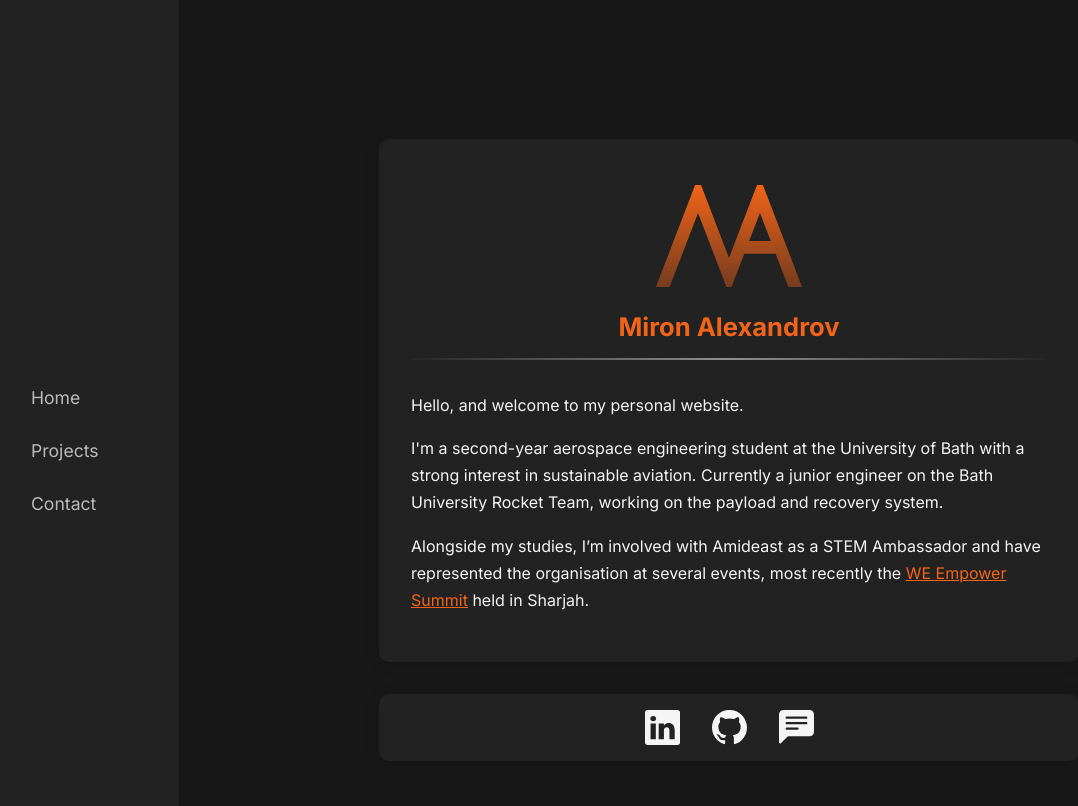
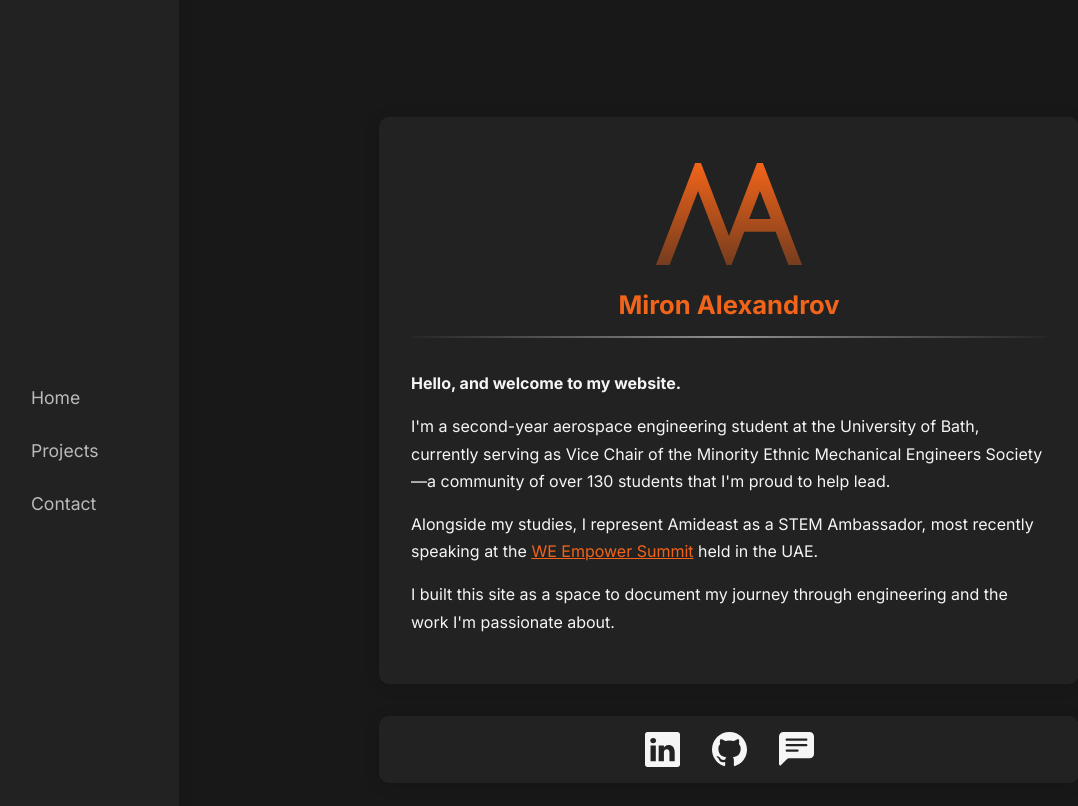
Before and after one commit to vostok1942/vostok1942.github.io, a Jekyll site: the page built from index.md, in a window 1280 px wide. Shown: the top 806 px of the page, without its empty margins (1-1079 px from the left). Built offline with Jekyll 4.4.1, drawn with Linux system fonts in a browser that asks for light colours.

Commit message:
tweak homepage text

```diff
--- a/index.md
+++ b/index.md
@@ -18,11 +18,11 @@ title: Home
 
   <hr>
   <div id="bio">
-    <p>Hello, and welcome to my personal website.</p>
-    <p>
-      I'm a second-year aerospace engineering student at the University of Bath with a strong interest in sustainable aviation. Currently a junior engineer on the Bath University Rocket Team, working on the payload and recovery system.</p>
+    <p><strong>Hello, and welcome to my website.</strong></p>
 
-    <p>Alongside my studies, I’m involved with Amideast as a STEM Ambassador and have represented the organisation at several events, most recently the <a href="https://weempowersummit.my.canva.site">WE Empower Summit</a> held in Sharjah.</p>
+    <p>I'm a second-year aerospace engineering student at the University of Bath, currently serving as Vice Chair of the Minority Ethnic Mechanical Engineers Society—a community of over 130 students that I'm proud to help lead.</p>
+    <p>Alongside my studies, I represent Amideast as a STEM Ambassador, most recently speaking at the <a href="https://weempowersummit.my.canva.site">WE Empower Summit</a> held in the UAE.</p>
+    <p>I built this site as a space to document my journey through engineering and the work I'm passionate about.</p>
   </div>
 
 </section>
```
